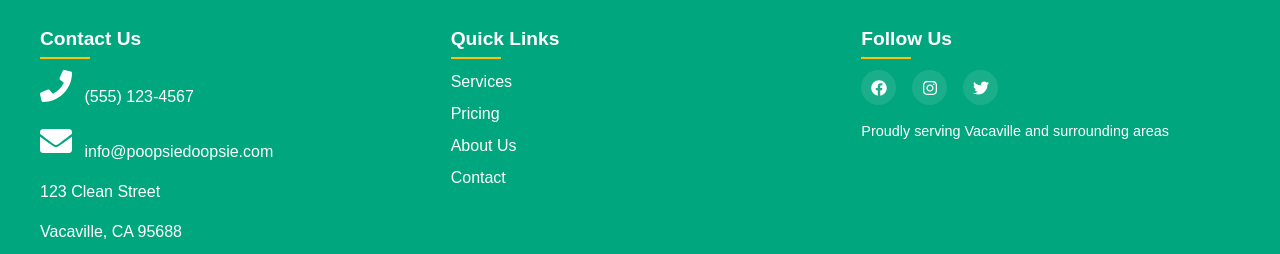
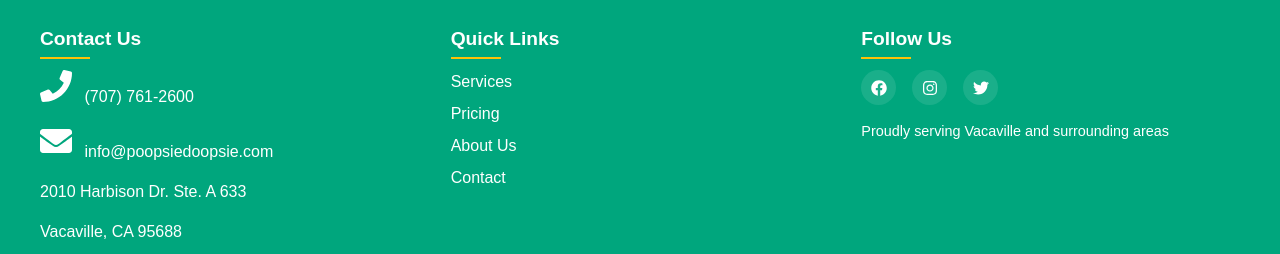
Before and after one commit to lelisiario/PoopsieDoopsie, a React (Vite) app: page /about in a window 1280 px wide. Shown: the part 526-780 px from the top of the page. Built offline with nearby package versions, Linux system fonts and the light colour scheme.

Commit message:
Corrected footer text

```diff
--- a/src/components/Footer.tsx
+++ b/src/components/Footer.tsx
@@ -15,9 +15,9 @@ const Footer: React.FC<FooterProps> = ({
       <div className="footer-content">
         <div className="footer-section">
           <h3>Contact Us</h3>
-          <p><FaPhone className="icon" /> (555) 123-4567</p>
+          <p><FaPhone className="icon" /> (707) 761-2600</p>
           <p><FaEnvelope className="icon" /> info@poopsiedoopsie.com</p>
-          <p>123 Clean Street</p>
+          <p>2010 Harbison Dr. Ste. A 633</p>
           <p>Vacaville, CA 95688</p>
         </div>
 
```
